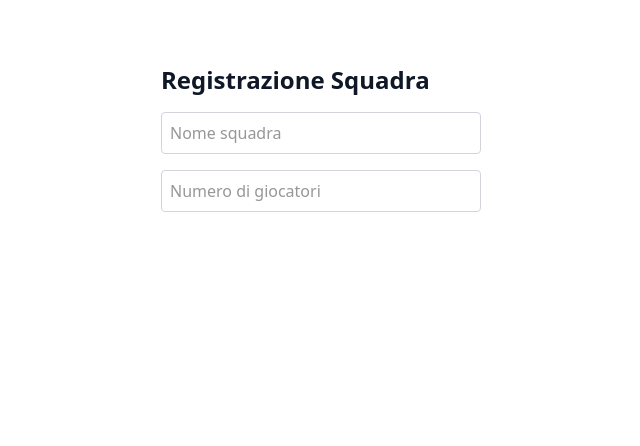
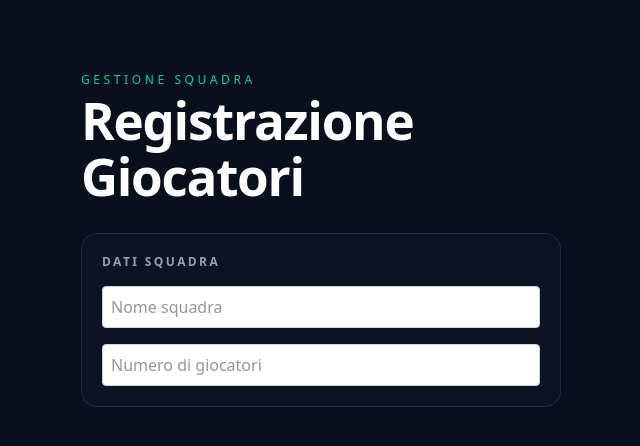
Before and after one commit to paronasport/paronasport-fe, a React (Vite) app: page / in a window 1280 px wide. Shown: the top 446 px of the page, without its empty margins (319-959 px from the left). Built offline with nearby package versions, Linux system fonts and the light colour scheme; no server answers.

Commit message:
update style in SendData component

```diff
--- a/src/components/core/Button.tsx
+++ b/src/components/core/Button.tsx
@@ -18,6 +18,7 @@ interface ButtonProps {
   borderColor?: string;
   colorLabel?: string;
   disabled?: boolean;
+  additionalClass?: string;
 }
 
 export const Button = ({
@@ -31,6 +32,7 @@ export const Button = ({
   borderColor = ColorVariants.border.transparent,
   colorLabel,
   disabled,
+  additionalClass
 }: ButtonProps) => {
   const full = fullWidth ? "w-full" : "";
 
@@ -38,7 +40,7 @@ export const Button = ({
     <button
       onClick={onClick}
       className={`${dimension} flex items-center justify-center rounded-lg ${colorIcon} ${bgColor} border ${borderColor} ${full} outline-none cursor-pointer transition-opacity duration-200
-        disabled:opacity-40 disabled:cursor-not-allowed`}
+        disabled:opacity-40 disabled:cursor-not-allowed ${additionalClass}`}
       disabled={disabled}
     >
       {icon}
--- a/src/pages/SendData.tsx
+++ b/src/pages/SendData.tsx
@@ -6,7 +6,6 @@ import { Label } from "../components/core/Label";
 import {
   ButtonDimensions,
   LabelTags,
-  TextDimensions,
   TextWeight,
 } from "../types/constant";
 import { ColorVariants } from "../utils/utils";
@@ -20,17 +19,20 @@ type PlayerForm = {
   birthDate: string;
 };
 
+const isPlayerComplete = (p: PlayerForm) =>
+  p.name.trim() !== "" &&
+  p.surname.trim() !== "" &&
+  p.ciId.trim() !== "" &&
+  p.birthDate.trim() !== "";
+
 export const SendData = () => {
   const [squadName, setSquadName] = useState<string>("");
   const [playerCount, setPlayerCount] = useState<string>("");
   const [playerData, setPlayerData] = useState<Record<number, PlayerForm>>({});
   const [openIndexes, setOpenIndexes] = useState<Set<number>>(new Set());
   const [error, setError] = useState<string>("");
-  const {
-    mutate: submitRegistration,
-    isSuccess,
-    isError,
-  } = useRegistration({
+
+  const { mutate: submitRegistration, isSuccess, isError } = useRegistration({
     onSuccess: () => {
       setSquadName("");
       setPlayerCount("");
@@ -53,25 +55,17 @@ export const SendData = () => {
     [count, hasPlayers, playerData],
   );
 
+  const completedCount = players.filter(isPlayerComplete).length;
+
   const isFormValid = useMemo(
     () =>
       hasPlayers &&
       squadName.trim() !== "" &&
-      players.every(
-        (p) =>
-          p.name.trim() !== "" &&
-          p.surname.trim() !== "" &&
-          p.ciId.trim() !== "" &&
-          p.birthDate.trim() !== "",
-      ),
+      players.every(isPlayerComplete),
     [players, squadName, hasPlayers],
   );
 
-  const updatePlayer = (
-    index: number,
-    field: keyof PlayerForm,
-    value: string,
-  ) => {
+  const updatePlayer = (index: number, field: keyof PlayerForm, value: string) => {
     setPlayerData((prev) => ({
       ...prev,
       [index]: { ...prev[index], [field]: value },
@@ -100,19 +94,27 @@ export const SendData = () => {
   };
 
   return (
+    <div className="min-h-screen bg-[#0a0f1e]">
       <Container>
         <form
           onSubmit={handleSubmit}
-        className="max-w-sm mx-auto p-8 flex flex-col gap-4"
+          className="max-w-lg mx-auto px-4 py-10 flex flex-col gap-5"
         >
-        <Label
-          label="Registrazione Squadra"
-          tag={LabelTags.h2}
-          weight={TextWeight.bold}
-          color={ColorVariants.text.grayDark}
-          size={TextDimensions.xlarge}
-          noMargin
-        />
+          {/* Header */}
+          <div className="mb-2">
+            <p className="text-xs tracking-[0.3em] text-emerald-400 uppercase mb-1">
+              Gestione Squadra
+            </p>
+            <h1 className="text-3xl font-bold text-white tracking-tight">
+              Registrazione Giocatori
+            </h1>
+          </div>
+
+          {/* Squad info card */}
+          <div className="bg-slate-900/60 border border-slate-700/50 rounded-2xl p-5 flex flex-col gap-4 backdrop-blur">
+            <p className="text-xs tracking-[0.2em] uppercase text-slate-400 font-semibold">
+              Dati Squadra
+            </p>
             <Input
               type="text"
               placeholder="Nome squadra"
@@ -125,53 +127,85 @@ export const SendData = () => {
               value={playerCount}
               setValue={setPlayerCount}
             />
+          </div>
+
+          {/* Progress bar */}
+          {hasPlayers && (
+            <div className="flex flex-col gap-2">
+              <div className="flex justify-between items-center">
+                <span className="text-xs text-slate-400 tracking-wide uppercase">
+                  Giocatori compilati
+                </span>
+                <span className="text-xs font-bold text-emerald-400">
+                  {completedCount} / {count}
+                </span>
+              </div>
+              <div className="h-1.5 bg-slate-800 rounded-full overflow-hidden">
+                <div
+                  className="h-full bg-emerald-400 rounded-full transition-all duration-500"
+                  style={{ width: `${(completedCount / count) * 100}%` }}
+                />
+              </div>
+            </div>
+          )}
+
+          {/* Player accordions */}
           {hasPlayers &&
             players.map((player, idx) => {
               const isOpen = openIndexes.has(idx);
-            const label = player.name.trim()
-              ? player.name
-              : `Giocatore ${idx + 1}`;
+              const complete = isPlayerComplete(player);
+              const label = player.name.trim() ? player.name : `Giocatore ${idx + 1}`;
 
               return (
                 <div
                   key={idx}
-                className="border border-gray-200 rounded-xl overflow-hidden relative"
+                  className="rounded-2xl border border-slate-700/50 bg-slate-900/60 backdrop-blur relative transition-all duration-300"
                 >
+                  {/* Accordion header */}
                   <button
                     type="button"
                     onClick={() => toggleAccordion(idx)}
-                  className="w-full flex items-center justify-between px-4 py-3 bg-gray-50 hover:bg-gray-100 transition-colors"
+                    className="w-full flex items-center justify-between px-5 py-4 hover:bg-slate-800/50 transition-colors duration-200"
                   >
-                  <Label
-                    label={label}
-                    tag={LabelTags.p}
-                    weight={TextWeight.semibold}
-                    color={ColorVariants.text.grayDark}
-                    noMargin
+                    <div className="flex items-center gap-3">
+                      {/* Status dot */}
+                      <div
+                        className={`h-2 w-2 rounded-full transition-colors duration-300 ${
+                          complete
+                            ? "bg-emerald-400 shadow-[0_0_8px_#34d399]"
+                            : "bg-slate-600"
+                        }`}
                       />
+                      <span className="text-white font-semibold text-sm tracking-wide">
+                        {label}
+                      </span>
+                      {complete && (
+                        <span className="text-[10px] text-emerald-400 border border-emerald-400/30 px-2 py-0.5 rounded-full">
+                          completo
+                        </span>
+                      )}
+                    </div>
                     <svg
-                    className={`w-4 h-4 text-gray-400 transition-transform duration-300 ${isOpen ? "rotate-180" : ""}`}
+                      className={`w-4 h-4 text-slate-400 transition-transform duration-300 ${isOpen ? "rotate-180" : ""}`}
                       fill="none"
                       viewBox="0 0 24 24"
                       stroke="currentColor"
                       strokeWidth={2}
                     >
-                    <path
-                      strokeLinecap="round"
-                      strokeLinejoin="round"
-                      d="M19 9l-7 7-7-7"
-                    />
+                      <path strokeLinecap="round" strokeLinejoin="round" d="M19 9l-7 7-7-7" />
                     </svg>
                   </button>
 
+                  {/* Accordion body */}
                   <div
                     className={`transition-all duration-300 ease-in-out ${
                       isOpen
-                      ? "max-h-[500px] opacity-100 overflow-visible"
+                        ? "max-h-[600px] opacity-100 overflow-visible"
                         : "max-h-0 opacity-0 overflow-hidden"
                     }`}
                   >
-                  <div className="flex flex-col gap-3 p-4">
+                    <div className="flex flex-col gap-3 px-5 pb-5 pt-1">
+                      <div className="h-px bg-slate-700/50 mb-1" />
                       <Input
                         type="text"
                         placeholder="Nome"
@@ -201,37 +235,46 @@ export const SendData = () => {
               );
             })}
 
+          {/* Feedback */}
           {isError && (
+            <div className="bg-red-500/10 border border-red-500/30 rounded-xl px-4 py-3">
               <Label
-            label={error}
+                label={error || "Errore durante l'invio"}
                 tag={LabelTags.p}
                 color={ColorVariants.text.red}
                 weight={TextWeight.semibold}
                 noMargin
               />
+            </div>
           )}
           {isSuccess && (
+            <div className="bg-emerald-500/10 border border-emerald-500/30 rounded-xl px-4 py-3">
               <Label
-            label="Dati inviati correttamente"
+                label="Dati inviati correttamente ✓"
                 tag={LabelTags.p}
                 color={ColorVariants.text.green}
                 weight={TextWeight.semibold}
                 noMargin
               />
+            </div>
           )}
 
+          {/* Submit */}
           {hasPlayers && (
             <Button
-            label="Invia tutti"
+              label={isFormValid ? "Invia tutti i giocatori" : `Completa tutti i campi (${completedCount}/${count})`}
               dimension={ButtonDimensions.large}
               bgColor={ColorVariants.bg.grayDark}
               colorLabel={ColorVariants.text.white}
+              borderColor={"border-emerald-500/30"}
               onClick={() => {}}
               disabled={!isFormValid}
+              additionalClass={"mt-5"}
               fullWidth
             />
           )}
         </form>
       </Container>
+    </div>
   );
 };
```
Lines whose indentation alone changed are shown as unchanged.
